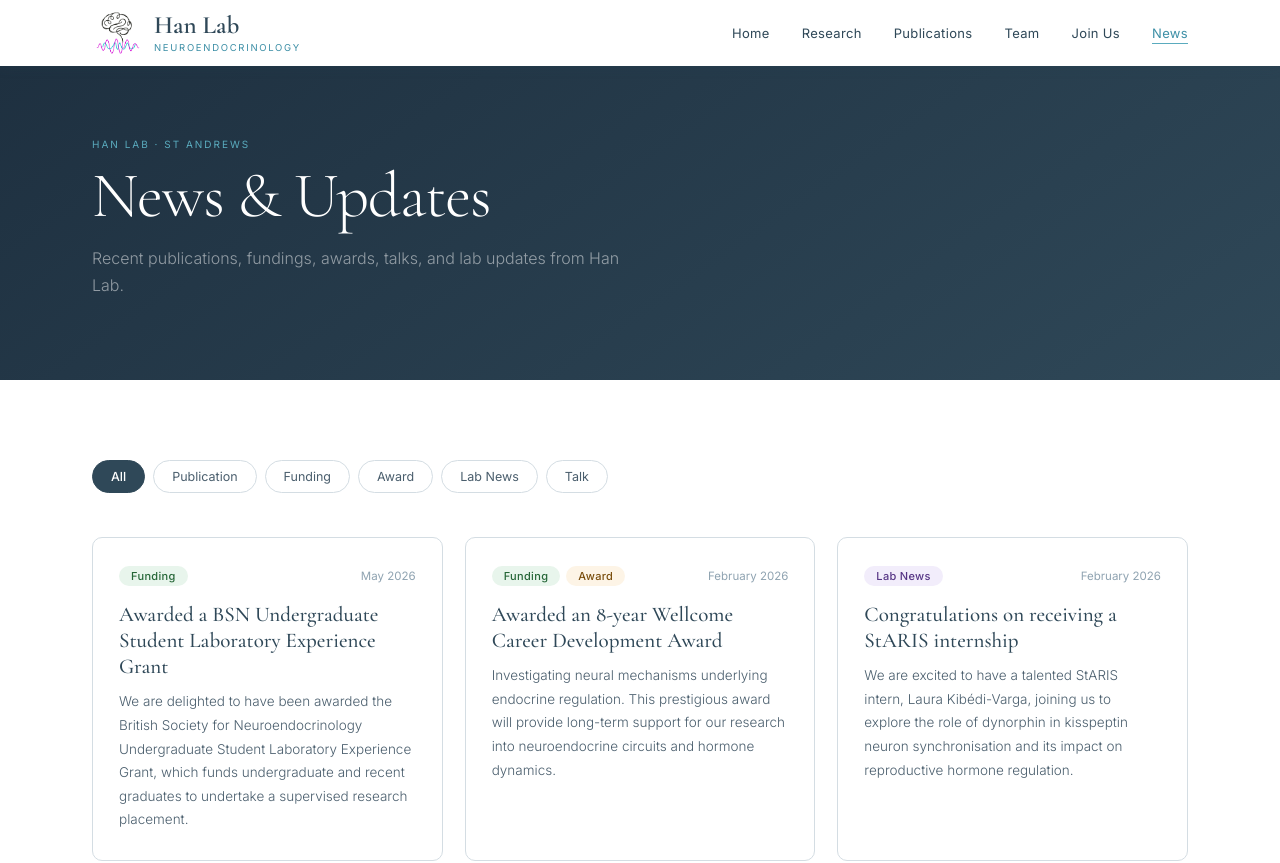
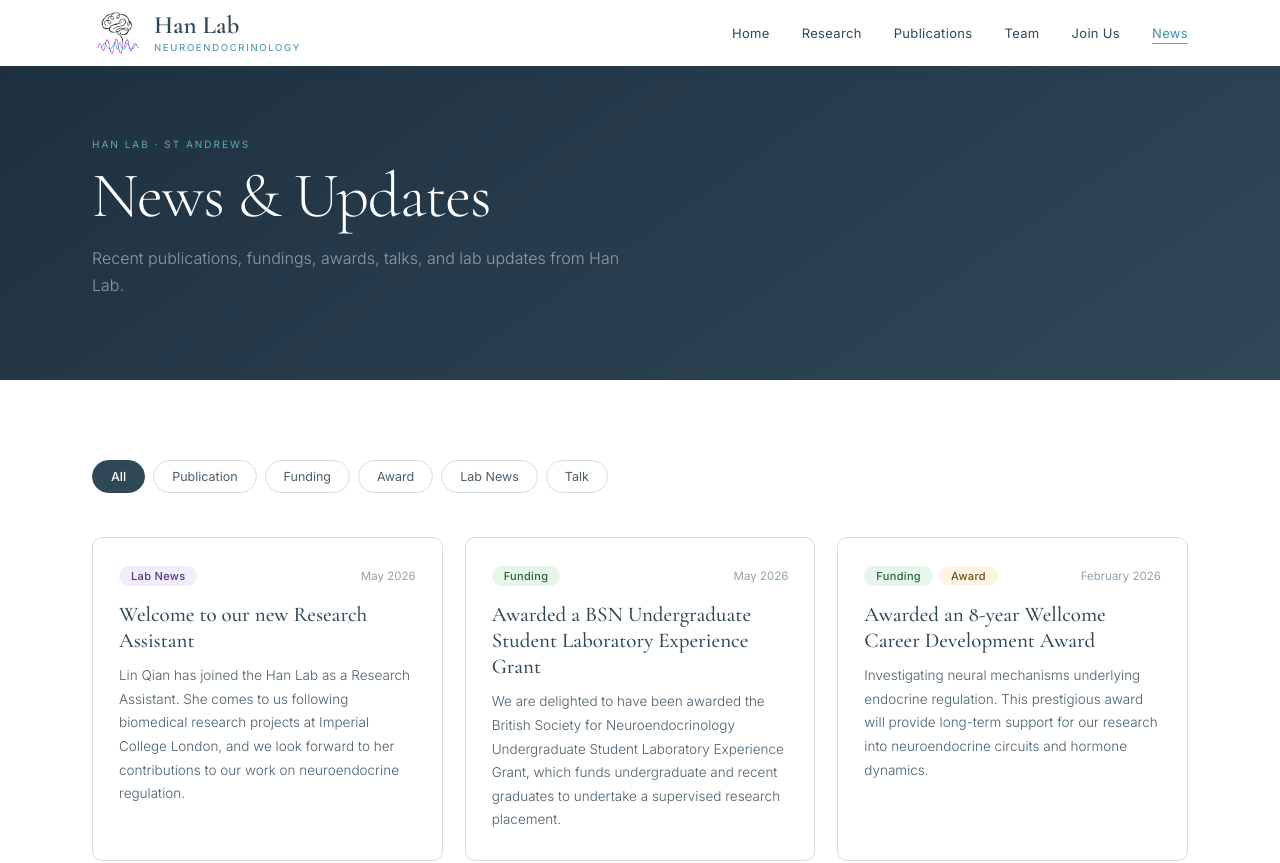
Before and after one commit to hanneuroendo/lab-on-the-web, a React (Vite) app: page /news in a window 1280 px wide. Shown: the top 863 px of the page. Built offline with nearby package versions, Linux system fonts and the light colour scheme.

Commit message:
Add news entry for Lin Qian joining the lab

```diff
--- a/src/data/news.js
+++ b/src/data/news.js
@@ -15,6 +15,13 @@ export const NEWS_TAGS = [
 ];
 
 export const NEWS = [
+  {
+    date: "May 2026",
+    tags: ["Lab News"],
+    classes: ["tag-lab"],
+    title: "Welcome to our new Research Assistant",
+    body: "Lin Qian has joined the Han Lab as a Research Assistant. She comes to us following biomedical research projects at Imperial College London, and we look forward to her contributions to our work on neuroendocrine regulation.",
+  },
   {
     date: "May 2026",
     tags: ["Funding"],
```
